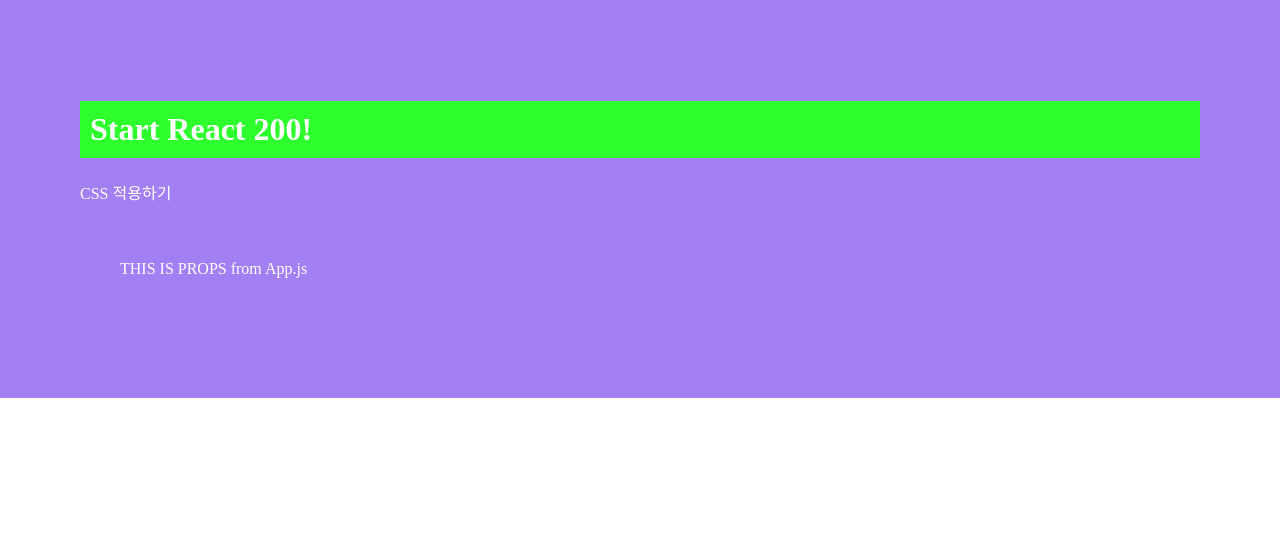
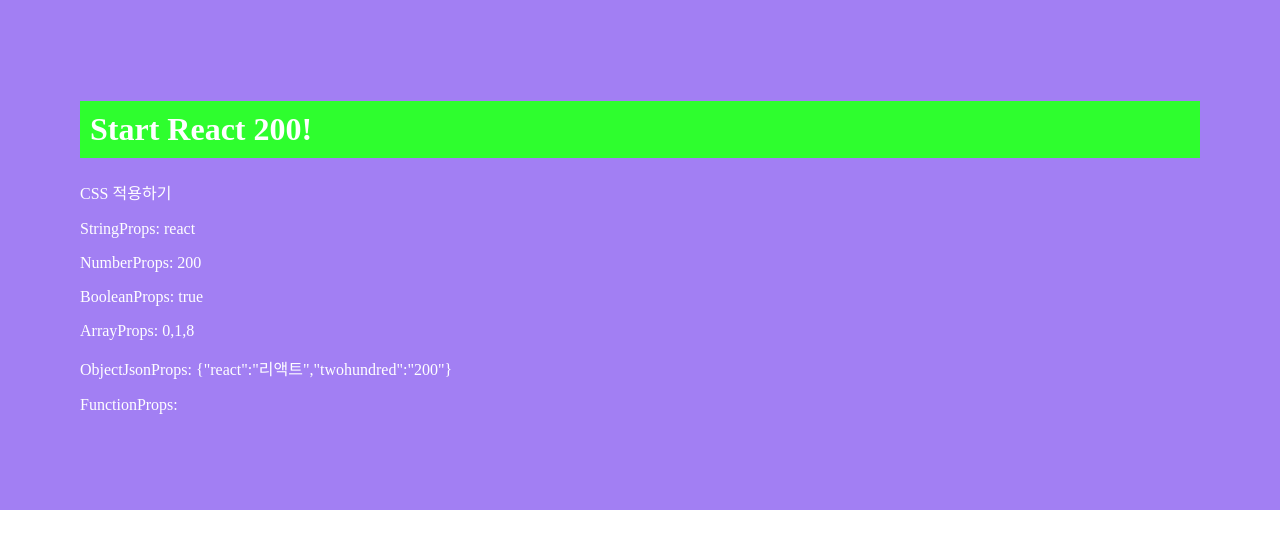
Before and after one commit to jihyean/React200, a React (Create React App) app in the folder client/: page / in a window 1280 px wide. Shown: the top 548 px of the page. Built offline with nearby package versions, Linux system fonts and the light colour scheme.

Commit message:
[018] props 자료형 선언하기

```diff
--- a/client/src/App.js
+++ b/client/src/App.js
@@ -1,14 +1,21 @@
 import React from 'react';
 import './App.css';
-import Props from './PART2/R017_Props'
+import PropsDatatype from './PART2/R018_PropsDatatype'
 
 function App() {
   return (
     <div>
       <h1>Start React 200!</h1>
       <p>CSS 적용하기</p>
-      {/** 하위 컴포넌트 R017_Props에 전달할 props 변수(props_val)에 값(THIS IS PROPS) 저장 */}
-      <Props props_val = "THIS IS PROPS"/>
+      {/** 문자열, 숫자, 불리언, 배열, 객체, 함수 데이터를 props에 담아 하위 컴포넌트로 전달 */}
+      <PropsDatatype
+        String="react"
+        Number={200}
+        Boolean={1==1}
+        Array={[0, 1, 8]}
+        ObjectJson = {{react:"리액트", twohundred:"200"}}
+        Function = {console.log("FunctionProps: function!")}
+      />
     </div>
   );
 }
--- /dev/null
+++ b/client/src/PART2/R018_PropsDatatype.js
@@ -0,0 +1,33 @@
+import React, { Component } from 'react';
+import datatype from 'prop-types';
+
+class R018_PropsDatatype extends Component {
+  render() {
+    // render() 함수 내에서 지역변수를 선언해 props로 전달된 값들을 할당
+    let {
+      String, Number, Boolean, Array, ObjectJson, Function
+    } = this.props
+
+    return (
+    <div style={{padding: "0px"}}>
+      <p>StringProps: {String}</p>
+      <p>NumberProps: {Number}</p>
+      <span>BooleanProps: {Boolean.toString()}</span>
+      <p>ArrayProps: {Array.toString()}</p>
+      <p>ObjectJsonProps: {JSON.stringify(ObjectJson)}</p>
+      <p>FunctionProps: {Function}</p>
+    </div>
+    )
+  }
+}
+
+R018_PropsDatatype.propTypes = {
+  String: datatype.number, // 자료형이 일치하지 않아도 정상 표시
+  Number: datatype.number,
+  Boolean: datatype.bool,
+  Array: datatype.array,
+  ObjectJson: datatype.object,
+  Function: datatype.func,
+}
+
+export default R018_PropsDatatype;
```
